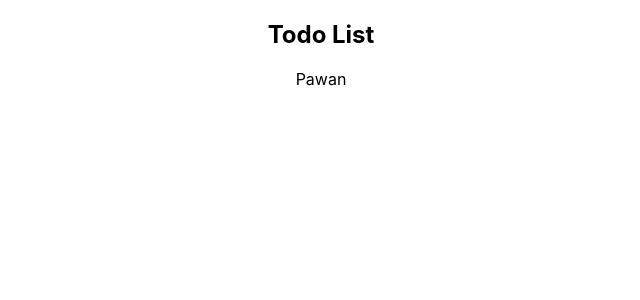
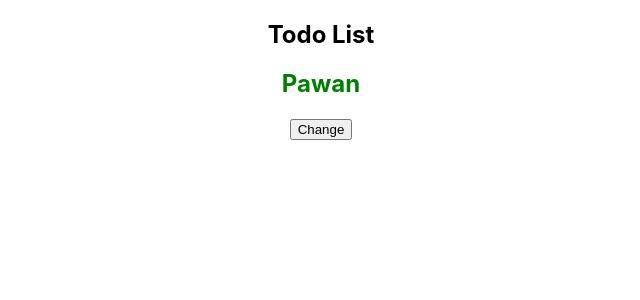
Before and after one commit to starydv7/classbase, a React (Create React App) app: page / in a window 1280 px wide. Shown: the top 300 px of the page, without its empty margins (319-959 px from the left). Built offline with nearby package versions, Linux system fonts and the light colour scheme.

Commit message:
classbase

```diff
--- a/src/classbase/Home.jsx
+++ b/src/classbase/Home.jsx
@@ -1,5 +1,5 @@
 import React, { Component } from 'react'
-
+import styles from "../components/home.module.css";
 class Home extends Component {
     constructor(props) {
         super();
@@ -10,10 +10,13 @@ class Home extends Component {
      }
   render() {
     return (
-        <div>
-            {this.state.userName}
+      <div className={styles.container1}>
+            <h2> {this.state.userName}</h2>
+            <button onClick={this.changeState}>
+                Change
+            </button>
       </div>
-    )
+    );
   }
 }
 export default Home;
--- a/src/components/home.module.css
+++ b/src/components/home.module.css
@@ -0,0 +1,4 @@
+.container1{
+    color: green;
+    font-weight: 800;
+}
```
